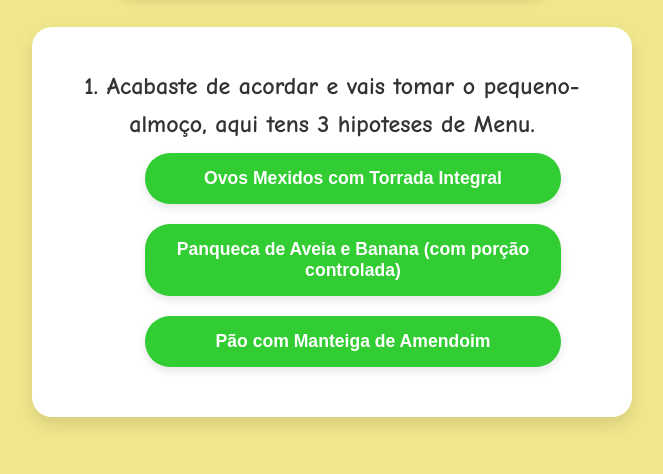
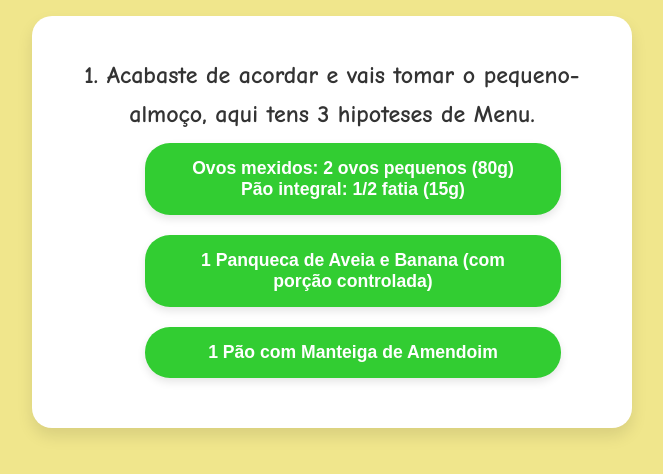
Before and after one commit to ShwTaku/jogo-diabetes, a plain HTML site: page index.html in a window 1280 px wide. Shown: the part 282-756 px from the top of the page, without its empty margins (308-971 px from the left). Drawn offline with Linux system fonts and the light colour scheme.

Commit message:
Add files via upload

```diff
--- a/index.html
+++ b/index.html
@@ -217,7 +217,7 @@
         question: "1. Acabaste de acordar e vais tomar o pequeno-almoço, aqui tens 3 hipoteses de Menu.",
         options: [
             {
-                text: "Ovos Mexidos com Torrada Integral",
+                text: "Ovos mexidos: 2 ovos pequenos (80g) Pão integral: 1/2 fatia (15g)",
                 hidratos: [
                     {text: "8g hidratos de carbono", correctAnswer: true, points: 12.5},
                     {text: "16g hidratos de carbono", correctAnswer: false, points: 4},
@@ -225,7 +225,7 @@
                 ]
             },
             {
-                text: "Panqueca de Aveia e Banana (com porção controlada)",
+                text: "1 Panqueca de Aveia e Banana (com porção controlada)",
                 hidratos: [
                     {text: "10g hidratos de carbono", correctAnswer: false, points: 0},
                     {text: "20g hidratos de carbono", correctAnswer: true, points: 12.5},
@@ -233,7 +233,7 @@
                 ]
             },
             {
-                text: "Pão com Manteiga de Amendoim",
+                text: "1 Pão com Manteiga de Amendoim",
                 hidratos: [
                     {text: "10g hidratos de carbono", correctAnswer: false, points: 0},
                     {text: "15g hidratos de carbono", correctAnswer: false, points: 4},
@@ -253,7 +253,7 @@
         question: "3. Já é hora de almoço! Escolhe uma das 3 hipoteses de Menu.",
         options: [
             {
-                text: "Peito de Frango Grelhado com Arroz Integral",
+                text: "Peito de frango grelhado (100g) Arroz integral cozido: 1/2 chávena (75g)",
                 hidratos: [
                     {text: "22g hidratos de carbono", correctAnswer: true, points: 12.5},
                     {text: "35g hidratos de carbono", correctAnswer: false, points: 4},
@@ -261,7 +261,7 @@
                 ]
             },
             {
-                text: "Salmão Assado com Batata Doce e Salada",
+                text: "Salmão assado (100g) Batata doce assada: 1/2 média (75g)",
                 hidratos: [
                     {text: "20g hidratos de carbono", correctAnswer: false, points: 0},
                     {text: "25g hidratos de carbono", correctAnswer: true, points: 12.5},
@@ -269,7 +269,7 @@
                 ]
             },
             {
-                text: "Bife de Peru com Puré de Batata",
+                text: "Bife de peru grelhado (100g) Puré de Batata: 1/2 chávena (100g)",
                 hidratos: [
                     {text: "20g hidratos de carbono", correctAnswer: false, points: 0},
                     {text: "25g hidratos de carbono", correctAnswer: true, points: 12.5},
@@ -351,7 +351,15 @@
             }
         ]
     },
-];
+{
+        question: "RESPOSTA FINAL: Por que é importante contar os hidratos de carbono nas refeições para uma pessoa com diabetes?",
+        options: [
+            {text: "Para escolher as refeições mais saborosas.", correctAnswer: false, points: 0},
+            {text: "Para aumentar a quantidade de comida durante o dia.", correctAnswer: false, points: 0},
+            {text: "Para garantir que a glicemia esteja equilibrada e evitar picos de açúcar no sangue.", correctAnswer: true, points: 12.5},
+        ]
+    },
+		];
 
 
 
```
